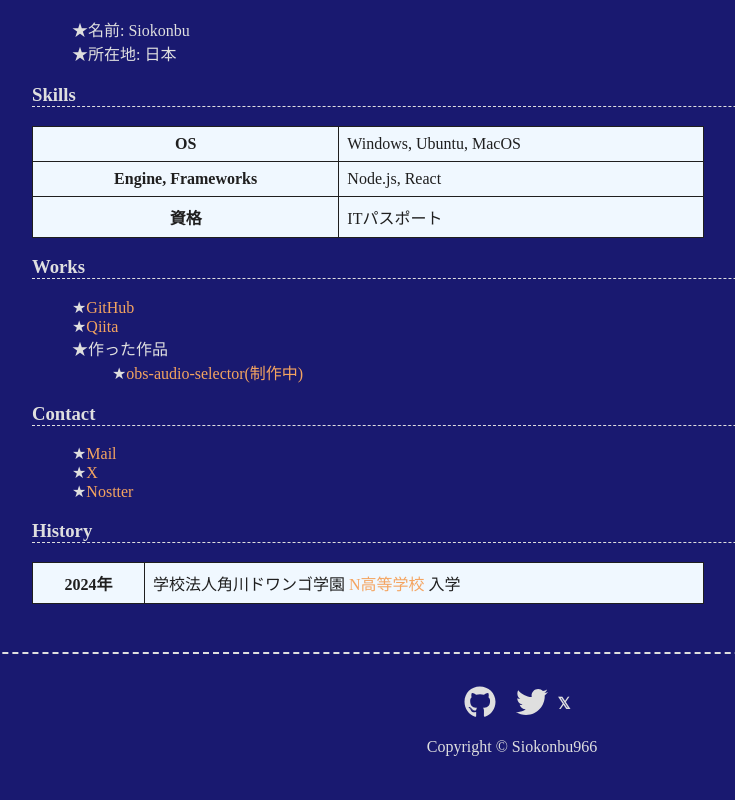
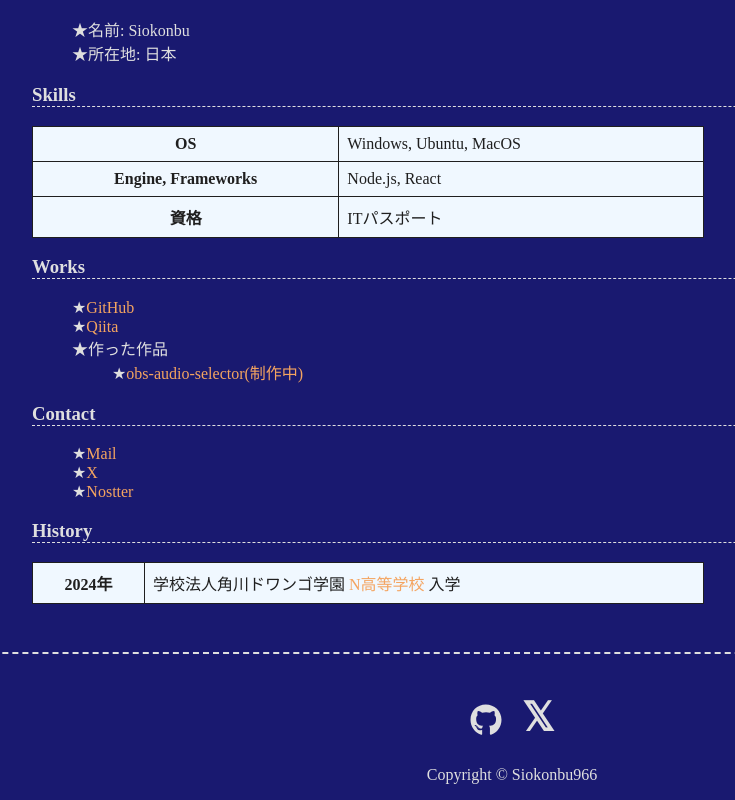
Before and after one commit to Siokonbu966/Siokonbu966.github.io, a Next.js app: page / in a window 1280 px wide. Shown: the part 509-1309 px from the top of the page, without its empty margins (128-863 px from the left). Before the commit the page ends 1281 px from the top, so only its background shows below. Built offline with nearby package versions, Linux system fonts and the light colour scheme.

Commit message:
feat: Xのsns-badgeに合わせてスタイルを調整

```diff
--- a/src/app/styles.css
+++ b/src/app/styles.css
@@ -121,6 +121,14 @@ footer {
 .social-badges {
   padding-left: 10px;
   padding-right: 10px;
+  margin-top: 18px;
+  margin-bottom: 10px;
+  color: var(--text-primary);
+}
+
+.social-badges-x {
+  padding-left: 10px;
+  padding-right: 10px;
   color: var(--text-primary);
 }
 
@@ -128,4 +136,5 @@ footer {
     content: '𝕏';
     font-family: unset;
     font-weight: bold;
+    font-size: 2.5rem;
 }
--- a/src/components/Footer.tsx
+++ b/src/components/Footer.tsx
@@ -3,7 +3,6 @@ import { FaGithub, FaTwitter } from "react-icons/fa"
 export default function Footer() {
   const socialLinks = [
     { name: 'GitHub', url: 'https://github.com/Siokonbu966', icon: FaGithub},
-    { name: 'Twitter', url: 'https://x.com/Siokonbu966', icon: FaTwitter}
   ]
   return (
     <>
@@ -24,7 +23,13 @@ export default function Footer() {
               </a>
             );
           })}
-          <div className="fa-twitter"></div>
+          <a
+            className="social-badges-x fa-twitter"
+            href="https://x.com/Siokonbu966"
+            target="_blank"
+            rel="noopener noreferrer"
+            title="Twitter"
+          ></a>
         </div>
         <p>Copyright &copy; Siokonbu966</p>
       </footer>
```
